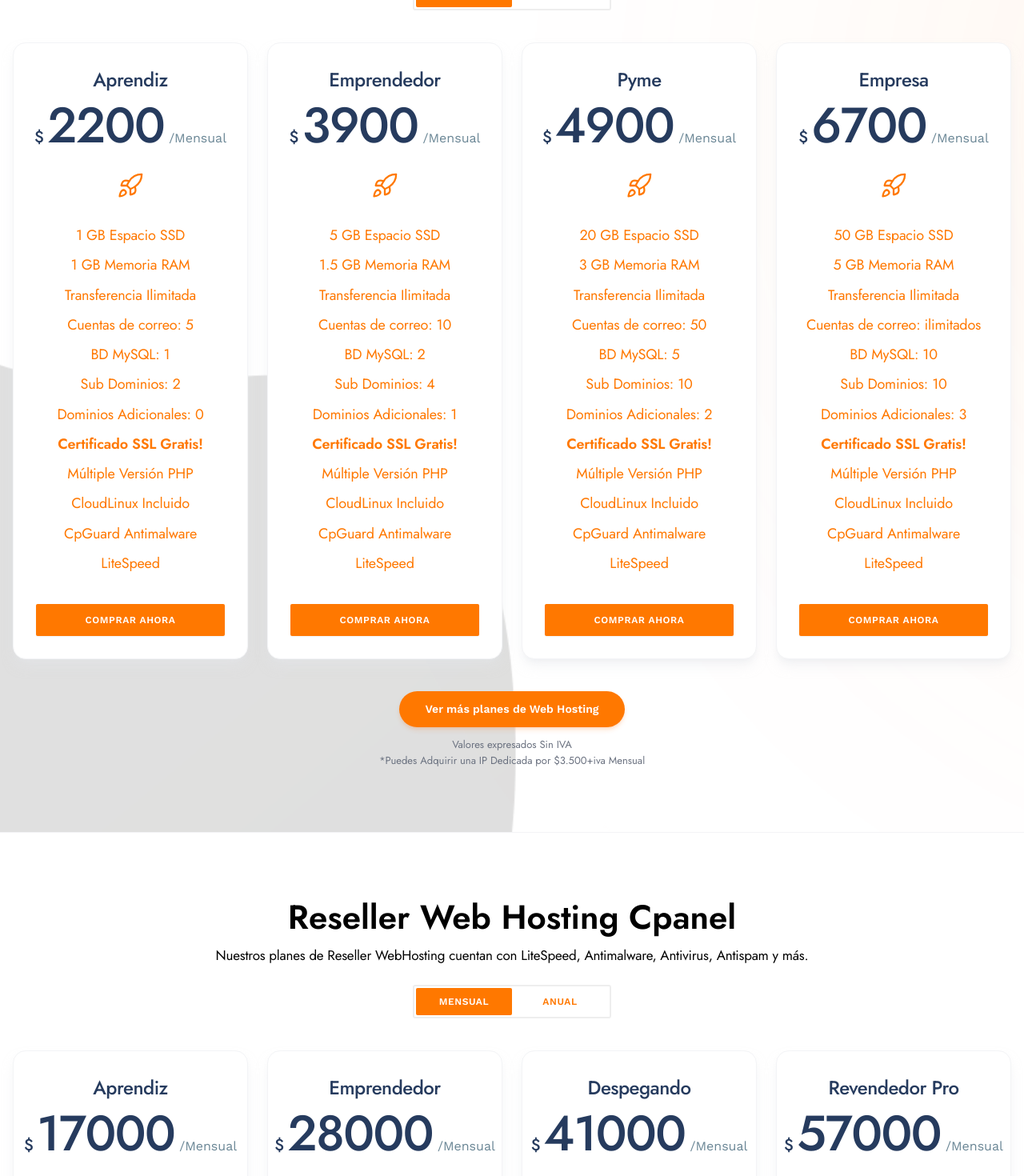
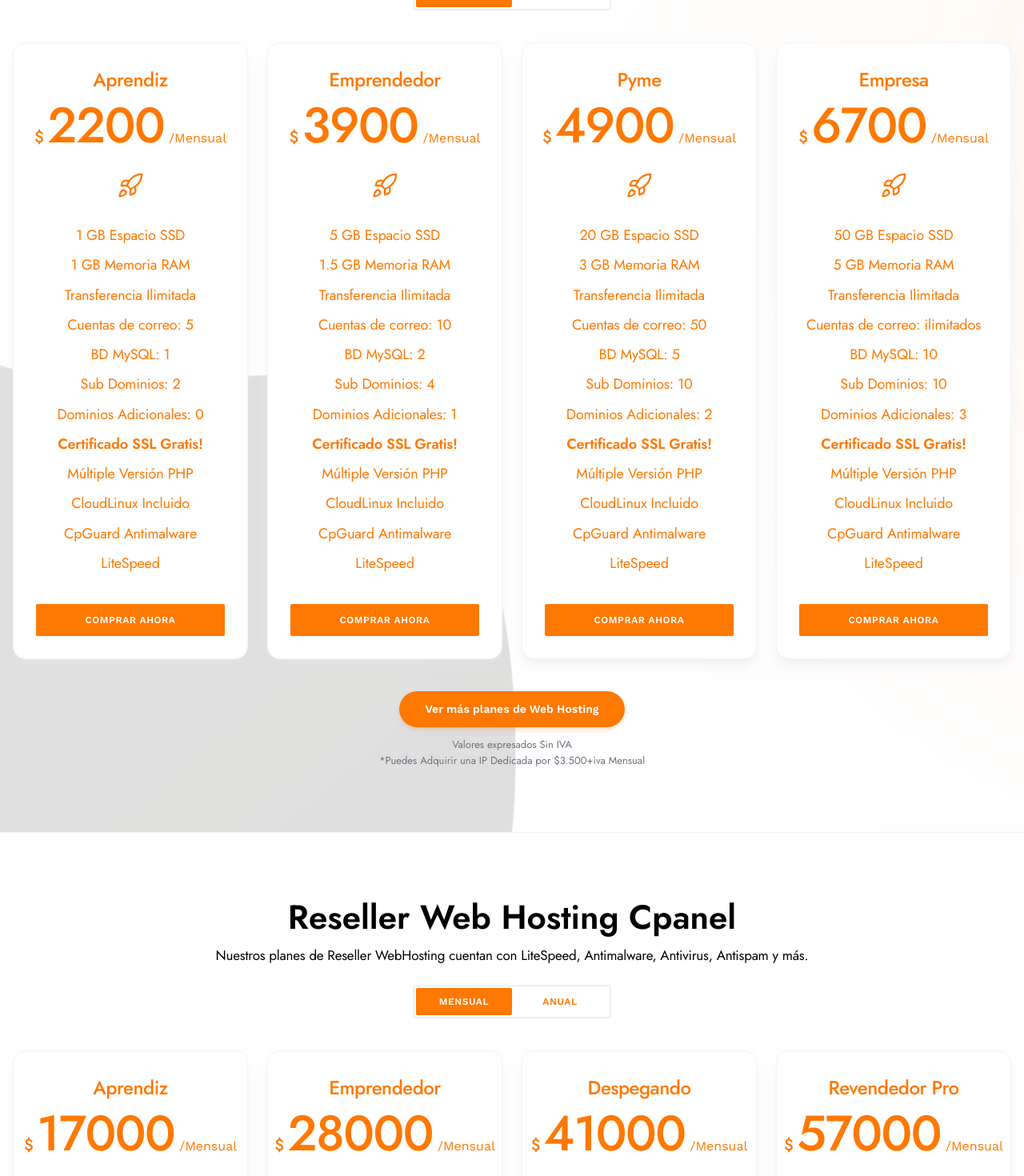
Before and after one commit to MajajiCL/oneservidores-web, a Next.js app: page / in a window 1280 px wide. Shown: the part 960-2430 px from the top of the page at 80% size. Built offline with nearby package versions, Linux system fonts and the light colour scheme.

Commit message:
Set orange color #FF7800 on pricing titles and values matching live Elementor repeater

```diff
--- a/components/home/hosting-pricing.tsx
+++ b/components/home/hosting-pricing.tsx
@@ -125,9 +125,9 @@ export function HostingPricing() {
         </div>
 
         {/* 4 Cards Grid con las especificaciones exactas:
-            h4: Jost 24px, weight 500, color #263B5E
-            p-price: Jost 62px, weight 500, color #263B5E
-            cal-name: Work Sans 16px, color #6A8695
+            h4: Jost 24px, weight 500, color #FF7800
+            p-price: Jost 62px, weight 500, color #FF7800
+            cal-name: Work Sans 16px, color #FF7800
             p-list li: Jost 18px, letter-spacing -0.2px, color #FF7800
             pricing-btn: Work Sans 12px, weight 600, uppercase, height 40px, rounded 2px
         */}
@@ -142,18 +142,18 @@ export function HostingPricing() {
                 className="bg-white rounded-2xl p-7 shadow-lg shadow-gray-200/50 border border-gray-100 flex flex-col justify-between hover:shadow-2xl transition-shadow text-center"
               >
                 <div>
-                  {/* Plan Name: Jost 24px #263B5E */}
-                  <h4 className="text-[24px] font-medium text-[#263B5E] tracking-[-0.5px] font-['Jost'] mb-2">
+                  {/* Plan Name: Jost 24px #FF7800 */}
+                  <h4 className="text-[24px] font-medium text-[#FF7800] tracking-[-0.5px] font-['Jost'] mb-2">
                     {p.name}
                   </h4>
 
-                  {/* Price: Currency $ + Jost 62px #263B5E + Work Sans 16px #6A8695 */}
-                  <div className="flex items-baseline justify-center mb-5">
-                    <span className="text-[20px] font-medium text-[#263B5E] mr-1">$</span>
-                    <span className="text-[62px] font-medium tracking-tight leading-none text-[#263B5E] font-['Jost']">
+                  {/* Price: Currency $ + Jost 62px #FF7800 + Work Sans 16px #FF7800 */}
+                  <div className="flex items-baseline justify-center mb-5 text-[#FF7800]">
+                    <span className="text-[20px] font-medium mr-1">$</span>
+                    <span className="text-[62px] font-medium tracking-tight leading-none font-['Jost']">
                       {price}
                     </span>
-                    <span className="text-[16px] font-normal text-[#6A8695] font-work-sans ml-1.5">
+                    <span className="text-[16px] font-normal font-work-sans ml-1.5 text-[#FF7800]">
                       {period}
                     </span>
                   </div>
--- a/components/home/reseller-pricing.tsx
+++ b/components/home/reseller-pricing.tsx
@@ -106,16 +106,16 @@ export function ResellerPricing() {
                 className="bg-white rounded-2xl p-7 shadow-lg shadow-gray-200/50 border border-gray-100 flex flex-col justify-between hover:shadow-2xl transition-shadow text-center"
               >
                 <div>
-                  <h4 className="text-[24px] font-medium text-[#263B5E] tracking-[-0.5px] font-['Jost'] mb-2">
+                  <h4 className="text-[24px] font-medium text-[#FF7800] tracking-[-0.5px] font-['Jost'] mb-2">
                     {p.name}
                   </h4>
 
-                  <div className="flex items-baseline justify-center mb-5">
-                    <span className="text-[20px] font-medium text-[#263B5E] mr-1">$</span>
-                    <span className="text-[62px] font-medium tracking-tight leading-none text-[#263B5E] font-['Jost']">
+                  <div className="flex items-baseline justify-center mb-5 text-[#FF7800]">
+                    <span className="text-[20px] font-medium mr-1">$</span>
+                    <span className="text-[62px] font-medium tracking-tight leading-none font-['Jost']">
                       {price}
                     </span>
-                    <span className="text-[16px] font-normal text-[#6A8695] font-work-sans ml-1.5">
+                    <span className="text-[16px] font-normal font-work-sans ml-1.5 text-[#FF7800]">
                       {period}
                     </span>
                   </div>
```
